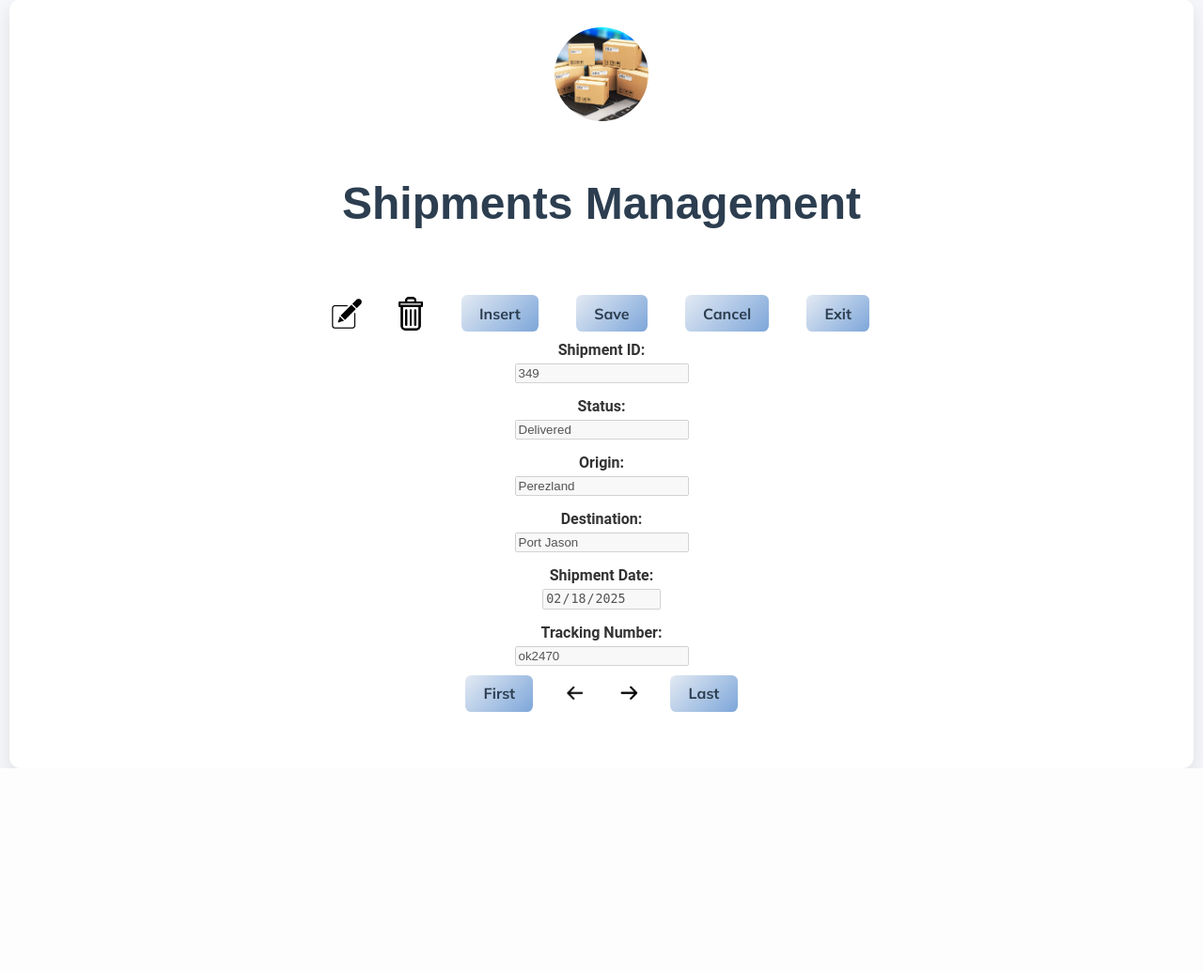
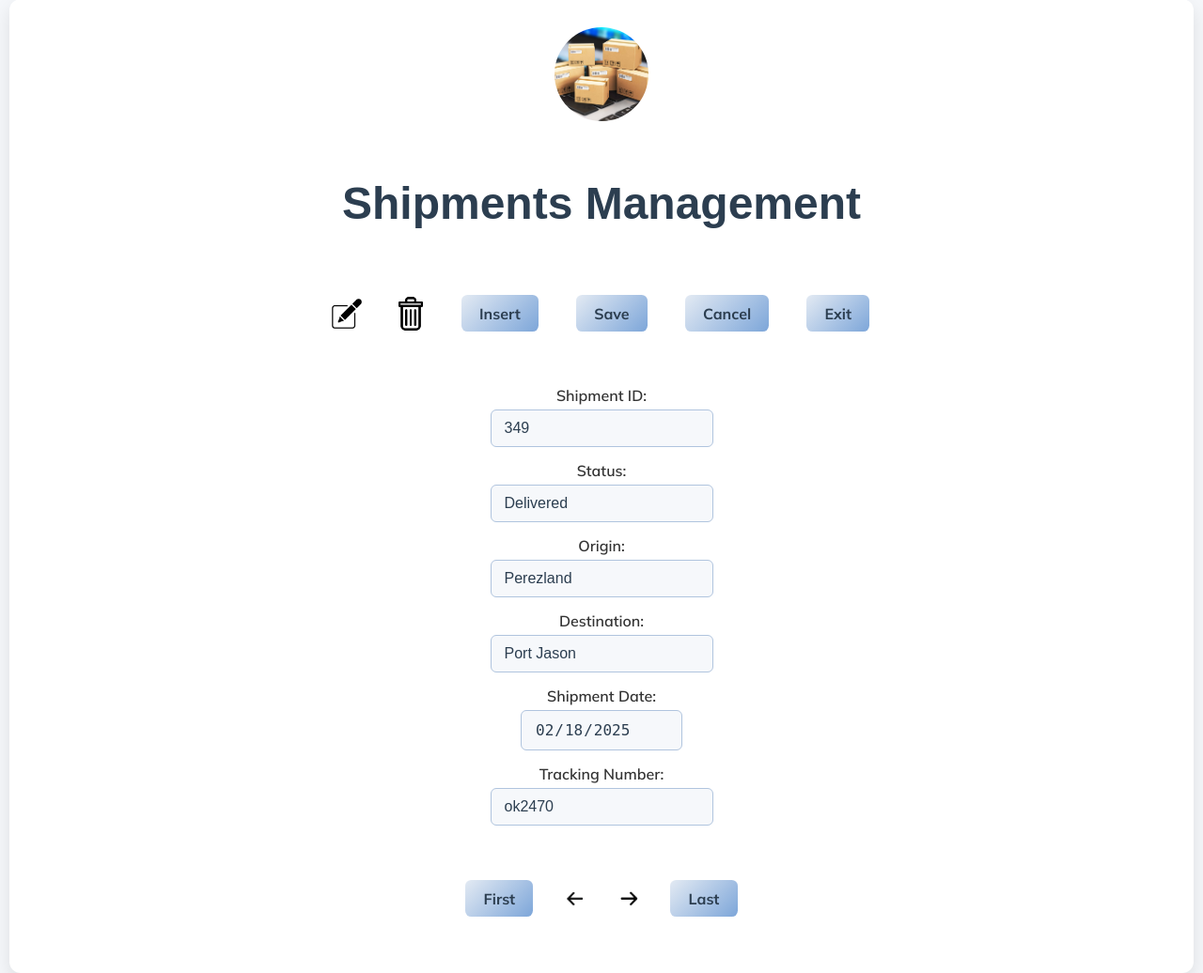
Before and after one commit to Henrique-Cunha17/g21_project, a Flask app: page /shipments in a window 1280 px wide. Shown: the part 101-1137 px from the top of the page at 94% size. Before the commit the page ends 919 px from the top, so only its background shows below. Run offline with Flask 3, Linux system fonts and the light colour scheme; parts of the project's set-up code (start-up, migrations or seed data) failed here and were passed over; some web fonts are replaced.

Commit message:
Improvements in Visual

```diff
--- a/static/css/main.css
+++ b/static/css/main.css
@@ -232,12 +232,18 @@ h1 {
     background-color: #218838;
 }
 
+.label {
+    font-family: "mulish", sans-serif;
+    margin: 100px 0px;
+}
 /* Forms */
 .form {
+    margin: 4% auto;
     display: flex;
     flex-direction: column;
     align-items: center;
     gap: 15px;
+    font-family: "mulish", sans-serif;
 }
 
 .form-group {
--- a/templates/shipment_details.html
+++ b/templates/shipment_details.html
@@ -28,17 +28,17 @@
         <form id="form" class="form" action="/shipment_details?option=save" method="post">
             <div class="form-group">
                 <label for="id">Detail ID:</label>
-                <input type="text" {{ butedit }} id="id" name="id" value="{{ fields.id }}">
+                <input class="input-modern" type="text" {{ butedit }} id="id" name="id" value="{{ fields.id }}">
             </div>
 
             <div class="form-group">
                 <label for="shipment_id">Shipment ID:</label>
-                <input type="text" {{ butedit }} id="shipment_id" name="shipment_id" value="{{ fields.shipment_id }}">
+                <input class="input-modern" type="text" {{ butedit }} id="shipment_id" name="shipment_id" value="{{ fields.shipment_id }}">
             </div>
 
             <div class="form-group">
                 <label for="carrier_id">Carrier ID:</label>
-                <input type="text" {{ butedit }} id="carrier_id" name="carrier_id" value="{{ fields.carrier_id }}">
+                <input class="input-modern" type="text" {{ butedit }} id="carrier_id" name="carrier_id" value="{{ fields.carrier_id }}">
             </div>
         </form>
 
--- a/templates/shipments.html
+++ b/templates/shipments.html
@@ -28,32 +28,32 @@
         <form id="form" class="form" action="/shipments?option=save" method="post">
             <div class="form-group">
                 <label for="shipment_id">Shipment ID:</label>
-                <input type="text" {{ butedit }} id="shipment_id" name="shipment_id" value="{{ fields.shipment_id }}">
+                <input class="input-modern" type="text" {{ butedit }} id="shipment_id" name="shipment_id" value="{{ fields.shipment_id }}">
             </div>
 
             <div class="form-group">
                 <label for="status">Status:</label>
-                <input type="text" {{ butedit }} id="status" name="status" value="{{ fields.status }}">
+                <input class="input-modern" type="text" {{ butedit }} id="status" name="status" value="{{ fields.status }}">
             </div>
 
             <div class="form-group">
                 <label for="origin">Origin:</label>
-                <input type="text" {{ butedit }} id="origin" name="origin" value="{{ fields.origin }}">
+                <input class="input-modern" type="text" {{ butedit }} id="origin" name="origin" value="{{ fields.origin }}">
             </div>
 
             <div class="form-group">
                 <label for="destination">Destination:</label>
-                <input type="text" {{ butedit }} id="destination" name="destination" value="{{ fields.destination }}">
+                <input class="input-modern" type="text" {{ butedit }} id="destination" name="destination" value="{{ fields.destination }}">
             </div>
 
             <div class="form-group">
                 <label for="shipment_date">Shipment Date:</label>
-                <input type="date" {{ butedit }} id="shipment_date" name="shipment_date" value="{{ fields.shipment_date }}">
+                <input class="input-modern" type="date" {{ butedit }} id="shipment_date" name="shipment_date" value="{{ fields.shipment_date }}">
             </div>
 
             <div class="form-group">
                 <label for="tracking_number">Tracking Number:</label>
-                <input type="text" {{ butedit }} id="tracking_number" name="tracking_number" value="{{ fields.tracking_number }}">
+                <input class="input-modern" type="text" {{ butedit }} id="tracking_number" name="tracking_number" value="{{ fields.tracking_number }}">
             </div>
         </form>
 
--- a/templates/statistics.html
+++ b/templates/statistics.html
@@ -15,7 +15,7 @@
         <form method="POST" class="form">
             <div class="form-group">
                 <label for="class">Select Class:</label>
-                <select name="class" id="class" required onchange="updateAttributes()">
+                <select class="input-modern" name="class" id="class" required onchange="updateAttributes()">
                     <option value="">-- Choose a class --</option>
                     {% for cls in class_names %}
                         <option value="{{ cls }}" {% if cls == selected_class %}selected{% endif %}>{{ cls }}</option>
@@ -25,7 +25,7 @@
 
             <div class="form-group">
                 <label for="attribute">Select Attribute:</label>
-                <select name="attribute" id="attribute" required>
+                <select class="input-modern" name="attribute" id="attribute" required>
                     {% if selected_class %}
                         {% for attr in attributes[selected_class] %}
                             <option value="{{ attr }}" {% if attr == selected_attr %}selected{% endif %}>{{ attr }}</option>
--- a/templates/warehouses.html
+++ b/templates/warehouses.html
@@ -28,17 +28,17 @@
         <form id="form" class="form" action="/warehouses?option=save" method="post">
             <div class="form-group">
                 <label for="warehouse_id">Warehouse ID:</label>
-                <input type="text" {{ butedit }} id="warehouse_id" name="warehouse_id" value="{{ fields.warehouse_id }}">
+                <input class="input-modern" type="text" {{ butedit }} id="warehouse_id" name="warehouse_id" value="{{ fields.warehouse_id }}">
             </div>
 
             <div class="form-group">
                 <label for="location">Location:</label>
-                <input type="text" {{ butedit }} id="location" name="location" value="{{ fields.location }}">
+                <input class="input-modern" type="text" {{ butedit }} id="location" name="location" value="{{ fields.location }}">
             </div>
 
             <div class="form-group">
                 <label for="capacity">Capacity:</label>
-                <input type="number" {{ butedit }} id="capacity" name="capacity" value="{{ fields.capacity }}">
+                <input class="input-modern" type="number" {{ butedit }} id="capacity" name="capacity" value="{{ fields.capacity }}">
             </div>
         </form>
 
```
Also changed, not shown: templates/login.html (+4 -4 lines).
